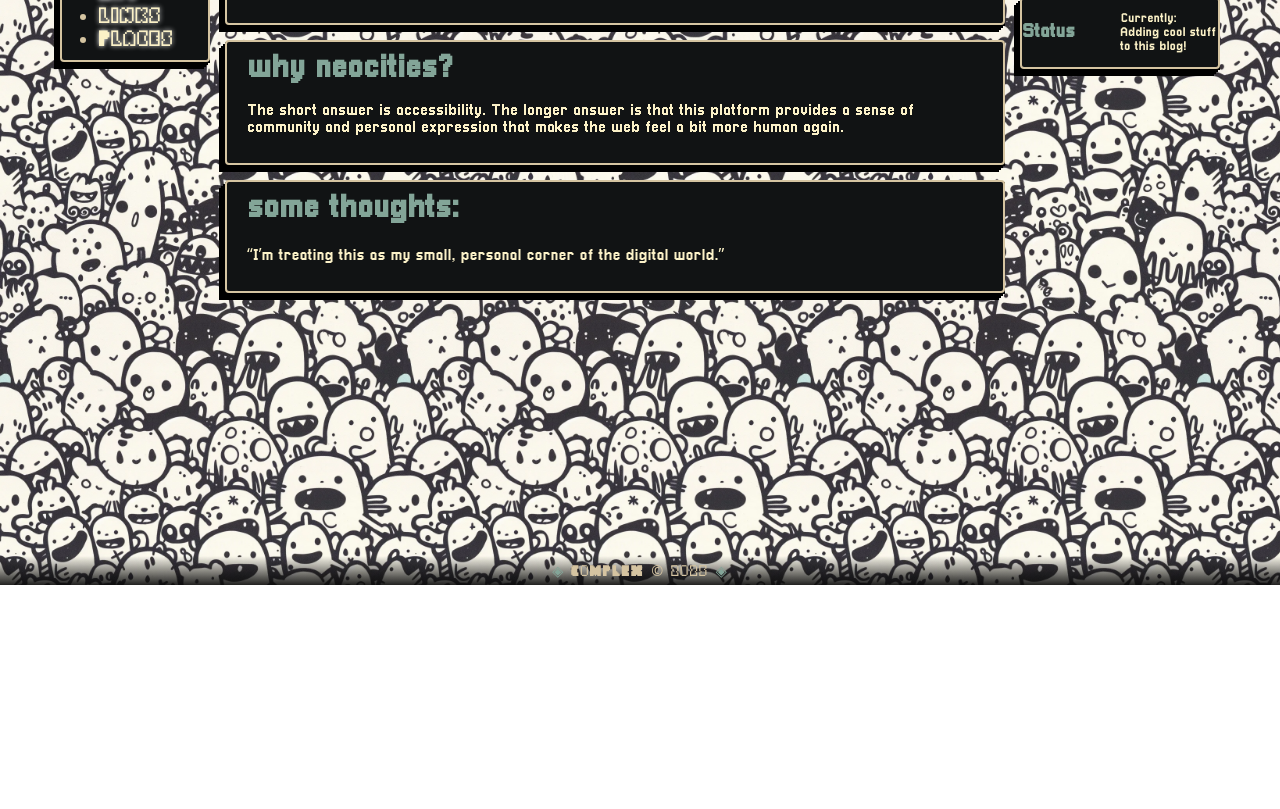
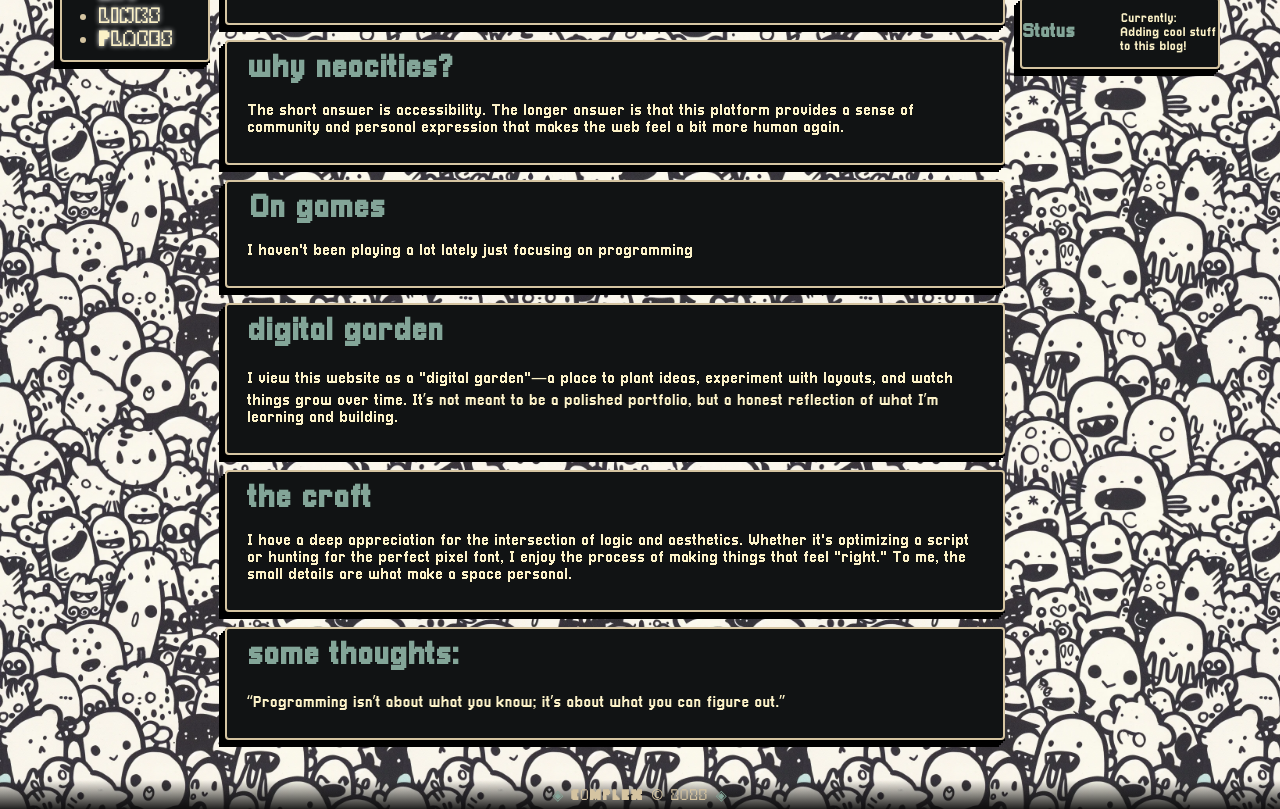
Before and after one commit to sam1425/Blog, a plain HTML site: page index.html in a window 1280 px wide. Shown: the part 215-1024 px from the top of the page. Before the commit the page ends 800 px from the top, so only its background shows below. Drawn offline with Linux system fonts and the light colour scheme.

Commit message:
More cards on index.html

```diff
--- a/index.html
+++ b/index.html
@@ -43,12 +43,41 @@
                         expression that makes the web feel a bit more human again.
                     </p>
                 </div>
-                <div class="card cardmax" id="cool-stuff">
-                    <h2>some thoughts:</h2>
+
+                <div class="card cardmax">
+                    <h2>On games</h2>
+                    <p>
+                        I haven't been playing a lot lately just focusing on programming
+                    </p>
+                </div>
+
+                <div class="card cardmax">
+                    <h2>digital garden</h2>
+                    <p>
+                        I view this website as a "digital garden"—a place to
+                        plant ideas, experiment with layouts, and watch things
+                        grow over time. It’s not meant to be a polished
+                        portfolio, but a honest reflection of what I’m
+                        learning and building.
+                    </p>
+                </div>
+
+                <div class="card cardmax">
+                    <h2>the craft</h2>
+                    <p>
+                        I have a deep appreciation for the intersection of
+                        logic and aesthetics. Whether it's optimizing a
+                        script or hunting for the perfect pixel font, I enjoy
+                        the process of making things that feel "right."
+                        To me, the small details are what make a space personal.
+                    </p>
+                </div>
+
+                <div class="card cardmax" id="cool-stuff">                    <h2>some thoughts:</h2>
                     <p id="random-quote"
                        class="tooltip"
                        style="--tooltip-content: 'Click for a new quote'; cursor: pointer; transition: opacity 0.4s;"
-                       onclick="newQuote()">“I’m treating this as my small, personal corner of the digital world.”</p>
+                       onclick="newQuote()">“Programming isn’t about what you know; it’s about what you can figure out.”</p>
                 </div>
 
                 <script>
```
